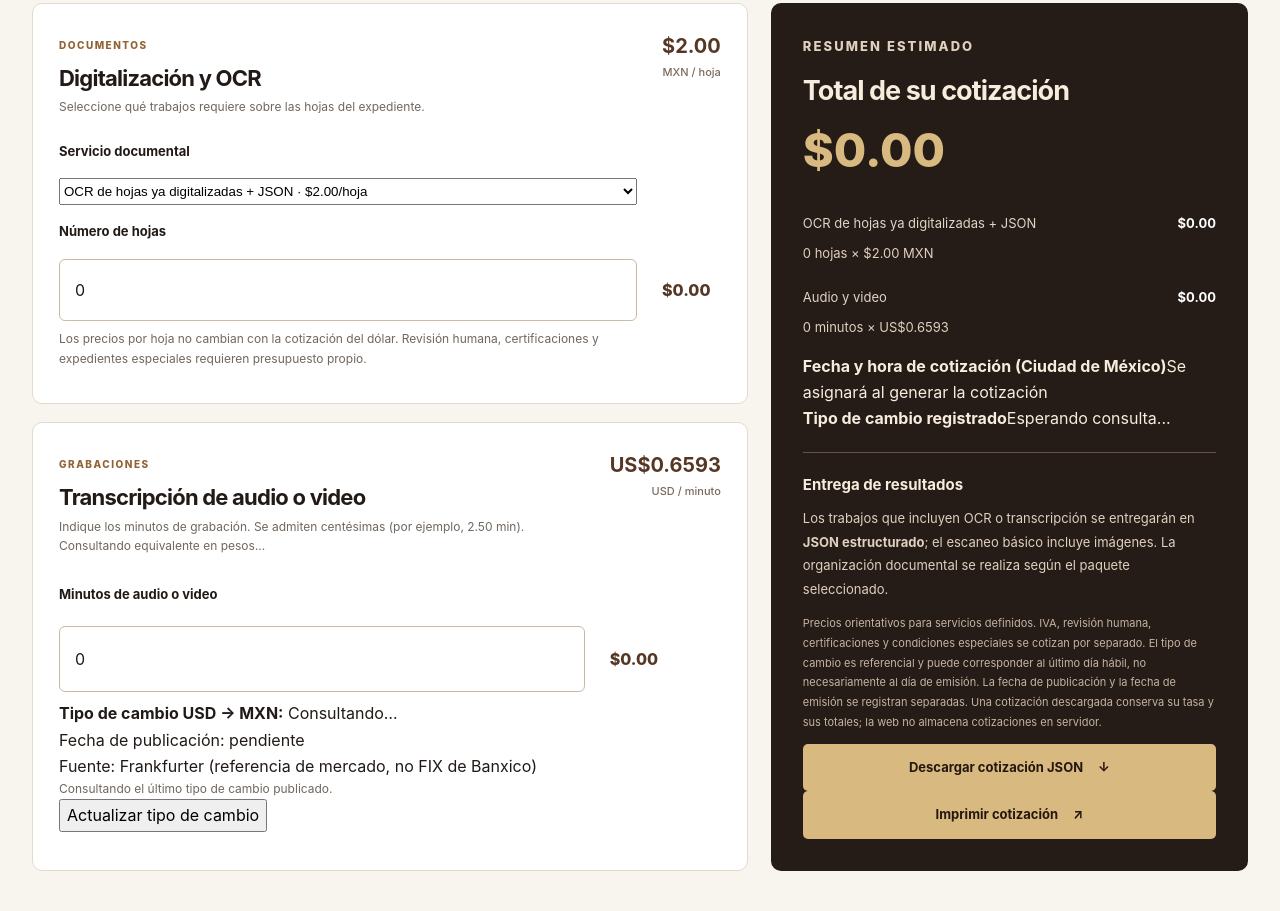
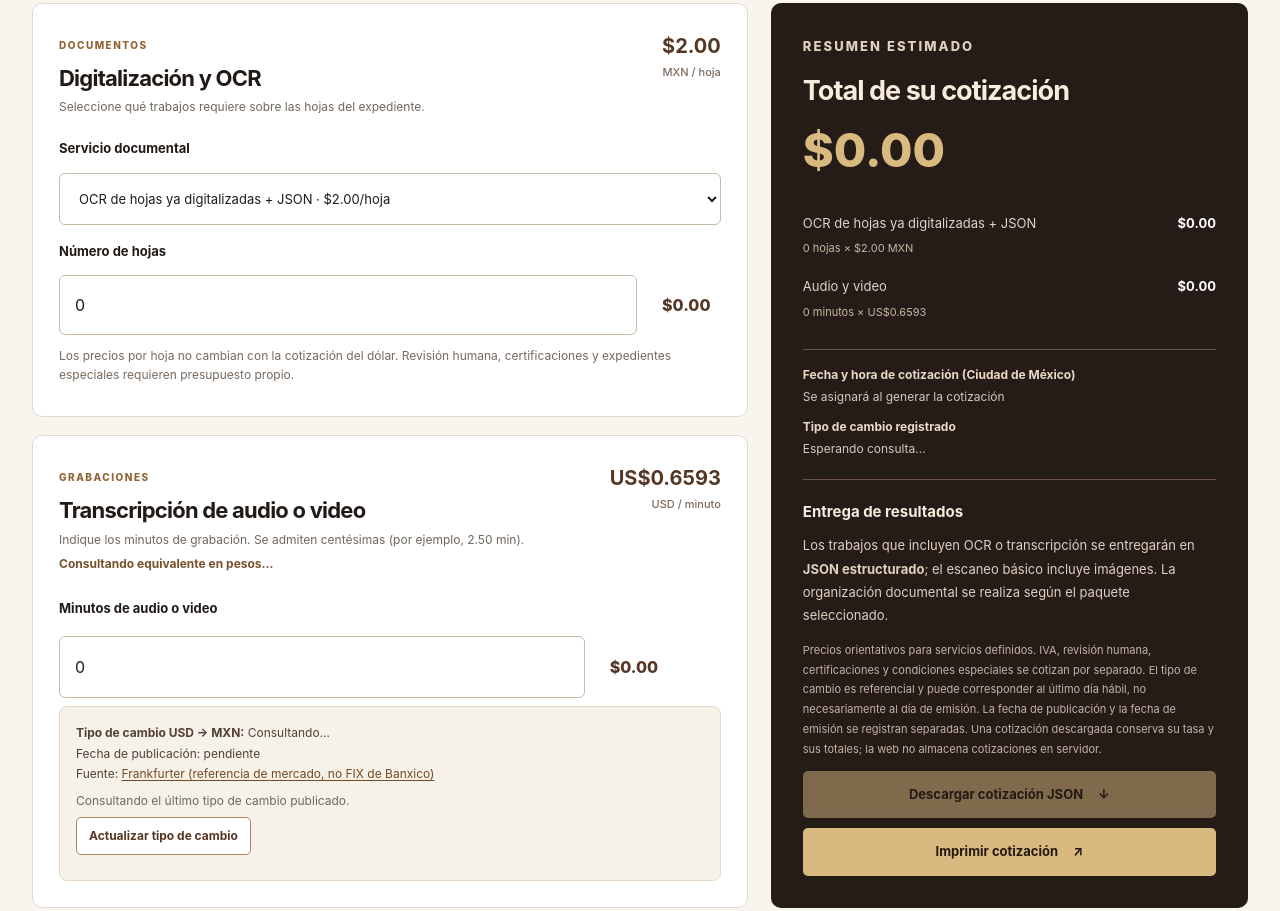
Before and after one commit to jimmybackend/legal, a plain HTML site: page index.html in a window 1280 px wide. Shown: the part 2490-3401 px from the top of the page. Drawn offline with Linux system fonts and the light colour scheme.

Commit message:
feat: integrar paquetes y presentación cotización en assets/legal.css

```diff
--- a/assets/legal.css
+++ b/assets/legal.css
@@ -78,3 +78,23 @@ h1,h2,h3{line-height:1.14;letter-spacing:-.035em}h2{font-size:clamp(32px,4.1vw,5
 }
 @media print{.site-header,.menu-toggle,.hero,.service-grid,.clients-section,.footer,.quote-options,.print-button{display:none!important}.quotes-section{padding:0}.section-intro{margin-bottom:25px}.quote-grid{display:block}.quote-summary{color:#000;background:#fff;border:1px solid #999}.quote-summary *{color:#000!important}body{background:#fff}}
 @media(prefers-reduced-motion:reduce){html{scroll-behavior:auto}*,*::before,*::after{transition:none!important}}
+
+/* Paquetes documentales y tipo de cambio público con fecha verificable. */
+.quote-item select{grid-column:1/3;min-width:0;width:100%;padding:13px 15px;border:1px solid #c9b9a7;border-radius:6px;background:#fff;color:var(--ink);font:inherit;font-size:13px}
+.quote-item .quote-explanation{grid-column:1/3;margin-top:3px;color:#77695e;line-height:1.6}
+.fx-information{grid-column:1/3;background:#f7f2e9;border:1px solid #e6d8c6;border-radius:8px;padding:16px;color:#534033;font-size:12px;line-height:1.7}
+.fx-information strong{font-size:12px}.fx-information a{color:#744923;text-decoration:underline;text-underline-offset:2px}
+.fx-information p{margin:6px 0!important}.quote-item .quote-fx-equivalent{margin-top:5px;color:#76512b;font-weight:700}
+.refresh-rate{border:1px solid #aa8463;border-radius:5px;background:#fff;padding:8px 12px;color:#553724;font-size:12px;font-weight:700}
+.refresh-rate:disabled{cursor:wait;opacity:.6}
+.quote-summary-detail{margin:-3px 0 9px!important;color:#c9b6a0!important;font-size:11px!important}
+.quote-meta{display:grid;gap:10px;border-top:1px solid #695143;margin-top:18px;padding-top:15px;font-size:12px}
+.quote-meta div{display:grid;gap:2px}.quote-meta strong{font-weight:700;color:#ebd9c8}.quote-meta span{color:#d7c8b9;overflow-wrap:anywhere}
+.button:disabled{cursor:not-allowed;opacity:.5;transform:none;filter:none}
+.quote-summary .button + .button{margin-top:10px}
+@media(max-width:520px){.quote-item select,.quote-item .quote-explanation,.fx-information{grid-column:1}}
+@media print{
+  .refresh-rate,.quote-summary .button{display:none!important}
+  .quote-meta{border-top:1px solid #ccc}
+  .quote-summary-detail{color:#222!important}
+}
```
